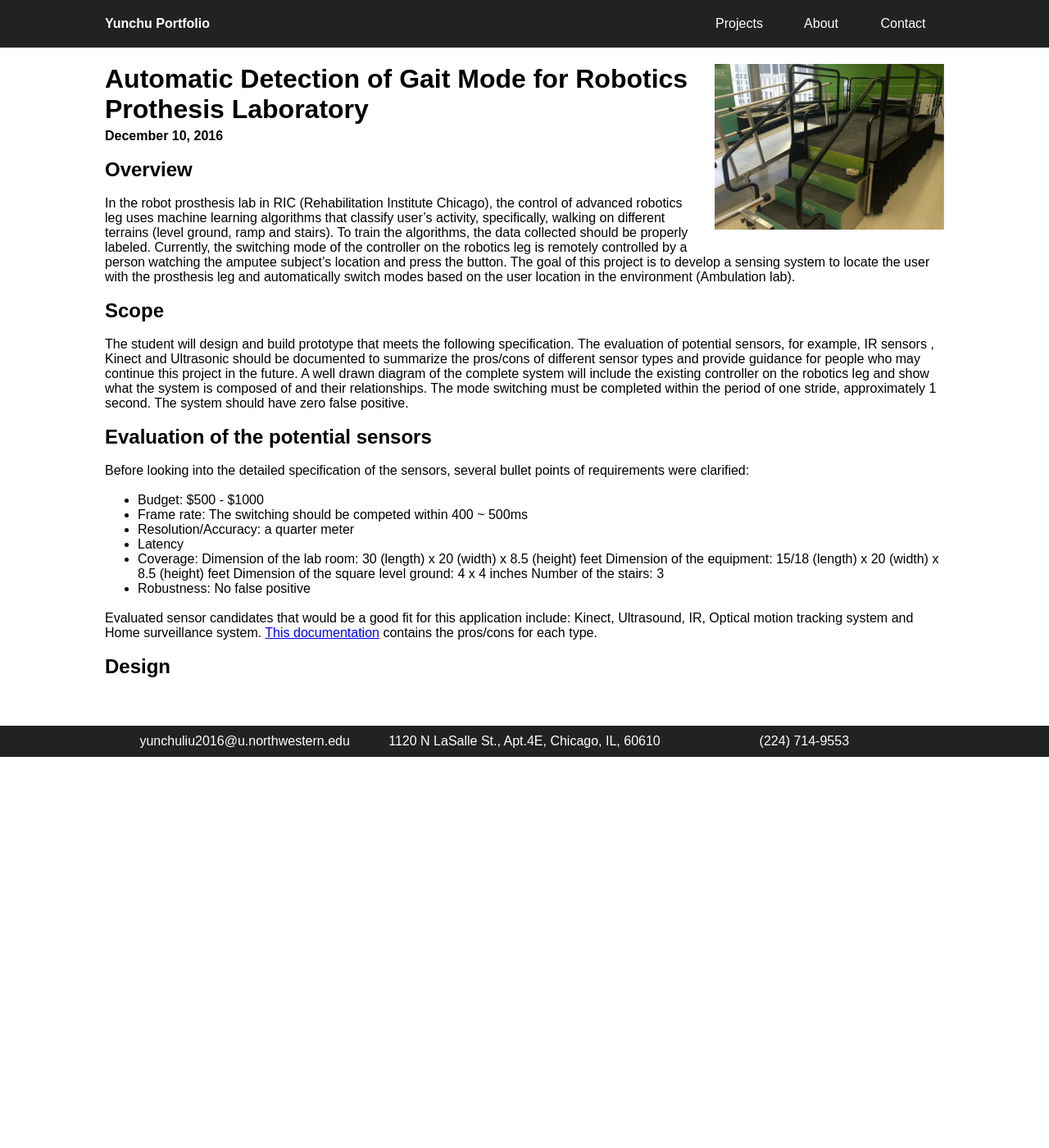
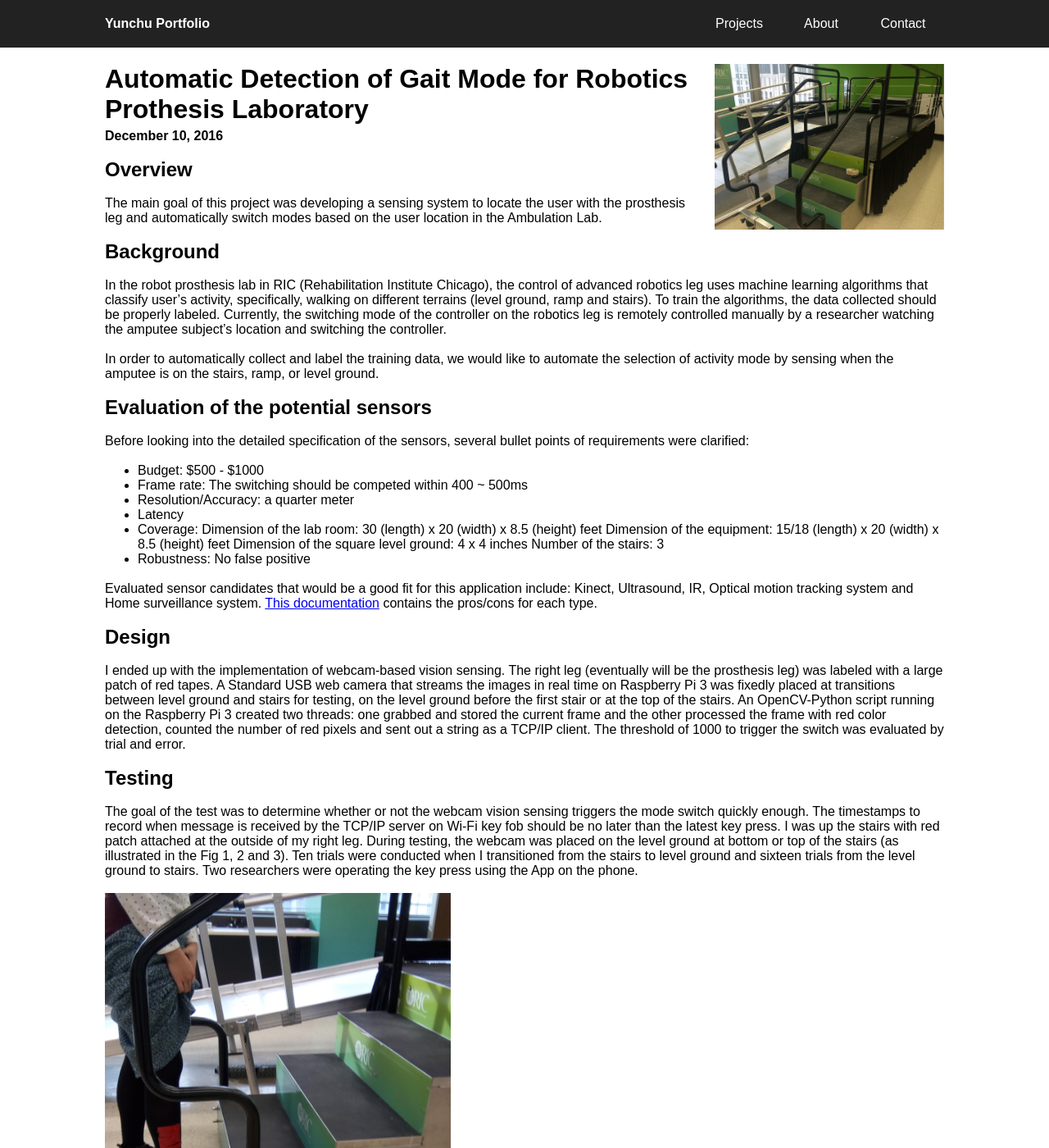
Before and after one commit to YunchuLiu/Portfolio, a Jekyll site: the page built from _projects/project-8.md, in a window 1280 px wide and 1400 px high. Shown: the whole window at 82% size. Built offline with Jekyll 4.4.1, drawn with Linux system fonts in a browser that asks for light colours; nearby versions of some CDN libraries.

Commit message:
modified RIC project

```diff
--- a/_projects/project-8.md
+++ b/_projects/project-8.md
@@ -6,14 +6,17 @@ image: ambulation_lab.png
 ---
 
 ## Overview
-In the robot prosthesis lab in RIC (Rehabilitation Institute Chicago), the control of advanced robotics leg uses machine learning algorithms that classify user's activity, specifically, walking on different terrains (level ground, ramp and stairs). To train the algorithms, the data collected should be properly labeled. Currently, the switching mode of the controller on the robotics leg is remotely controlled by a person watching the amputee subject's location and press the button. The goal of this project is to develop a sensing system to locate the user with the prosthesis leg and automatically switch modes based on the user location in the environment (Ambulation lab).
 
-## Scope
-The student will design and build prototype that meets the following specification. The evaluation of potential sensors, for example, IR sensors , Kinect and Ultrasonic should be documented to summarize the pros/cons of different sensor types and provide guidance for people who may continue this project in the future. A well drawn diagram of the complete system will include the existing
-controller on the robotics leg and show what the system is composed of and their relationships. The mode switching must be completed within the period of one stride, approximately 1 second. The
-system should have zero false positive.
+The main goal of this project was developing a sensing system to locate the user with the prosthesis leg and automatically switch modes based on the user location in the Ambulation Lab.
+
+## Background
+
+In the robot prosthesis lab in RIC (Rehabilitation Institute Chicago), the control of advanced robotics leg uses machine learning algorithms that classify user’s activity, specifically, walking on different terrains (level ground, ramp and stairs). To train the algorithms, the data collected should be properly labeled. Currently, the switching mode of the controller on the robotics leg is remotely controlled manually by a researcher watching the amputee subject’s location and switching the controller.
+
+In order to automatically collect and label the training data, we would like to automate the selection of activity mode by sensing when the amputee is on the stairs, ramp, or level ground.
 
 ## Evaluation of the potential sensors
+
 Before looking into the detailed specification of the sensors, several bullet points of requirements were clarified:
 
 * Budget: $500 - $1000
@@ -26,3 +29,13 @@ Before looking into the detailed specification of the sensors, several bullet po
 Evaluated sensor candidates that would be a good fit for this application include: Kinect, Ultrasound, IR, Optical motion tracking system and Home surveillance system. [This documentation](https://drive.google.com/file/d/0B58hvswRIFctZDJYbW53YXplUXc/view?usp=sharing) contains the pros/cons for each type.
 
 ## Design
+
+I ended up with the implementation of webcam-based vision sensing. The right leg (eventually will be the prosthesis leg) was labeled with a large patch of red tapes. A Standard USB web camera that streams the images in real time on Raspberry Pi 3 was fixedly placed at transitions between level ground and stairs for testing, on the level ground before the first stair or at the top of the stairs. An OpenCV-Python script running on the Raspberry Pi 3 created two threads: one grabbed and stored the current frame and the other processed the frame with red color detection, counted the number of red pixels and sent out a string as a TCP/IP client. The threshold of 1000 to trigger the switch was evaluated by trial and error.
+
+## Testing
+
+The goal of the test was to determine whether or not the webcam vision sensing triggers the mode switch quickly enough. The timestamps to record when message is received by the TCP/IP server on Wi-Fi key fob should be no later than the latest key press. I was up the stairs with red patch attached at the outside of my right leg. During testing, the webcam was placed on the level ground at bottom or top of the stairs (as illustrated in the Fig 1, 2 and 3). Ten trials were conducted when I transitioned from the stairs to level ground and sixteen trials from the level ground to stairs. Two researchers were operating the key press using the App on the phone.
+
+![Alt text](/Portfolio//projects/stairbottom.png)
+
+![Alt text](/Portfolio//projects/stairtop.png)
```
Also changed, not shown: _projects/stairbottom.png (added), _projects/stairtop.png (added).
